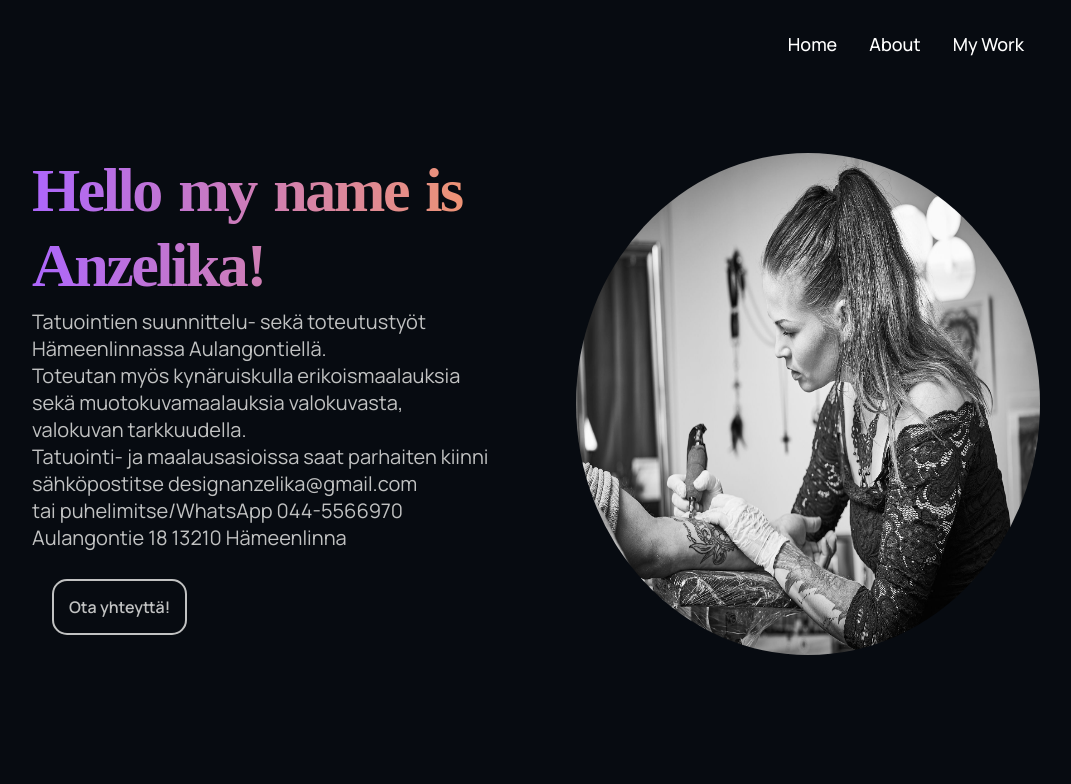
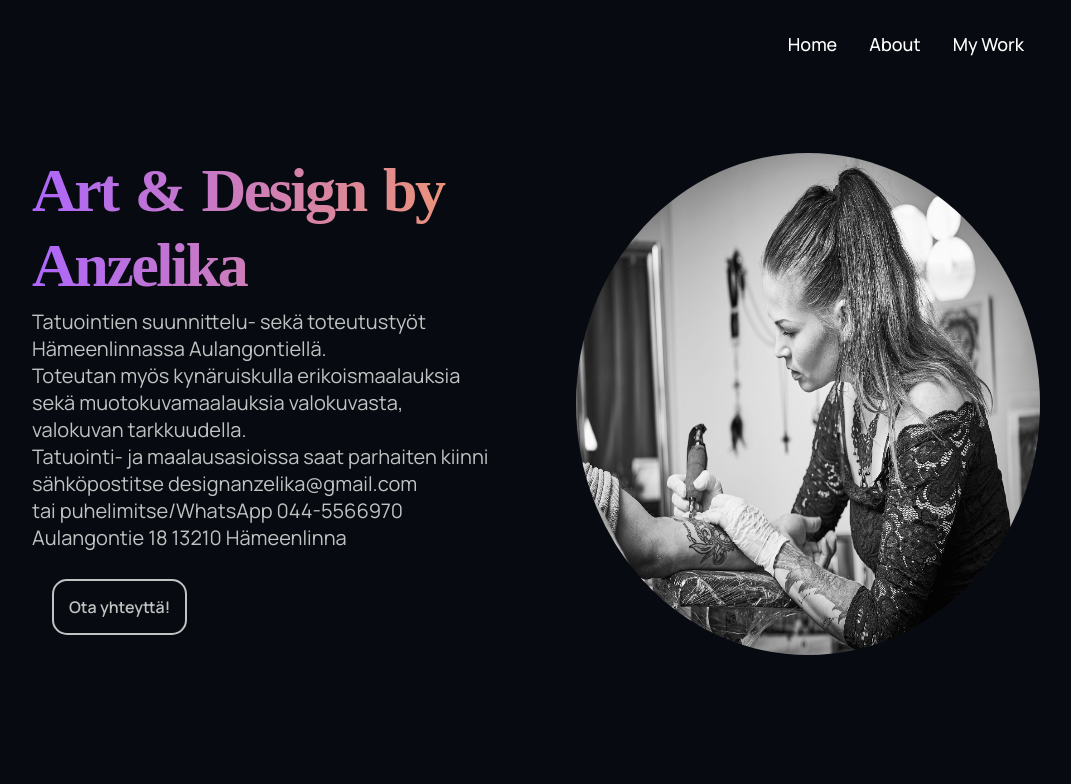
Before and after one commit to Zilthoid/ansku-app, a React (Create React App) app: page / in a window 1280 px wide. Shown: the top 784 px of the page, without its empty margins (144-1215 px from the left). Built offline with nearby package versions, Linux system fonts and the light colour scheme; a web font is replaced by a local one.

Commit message:
change h1

```diff
--- a/src/containers/header/Header.jsx
+++ b/src/containers/header/Header.jsx
@@ -6,7 +6,7 @@ const Header = () => {
   return (
     <div className="gpt3__header section__padding" id="home">
       <div className="gpt3__header-content">
-        <h1 className="gradient__text">Hello my name is Anzelika!</h1>
+        <h1 className="gradient__text">Art & Design by Anzelika</h1>
         <p>
           Tatuointien suunnittelu- sekä toteutustyöt Hämeenlinnassa
           Aulangontiellä.
```
Also changed, not shown: 11 other files (tests, documents, lock files or other folders).
